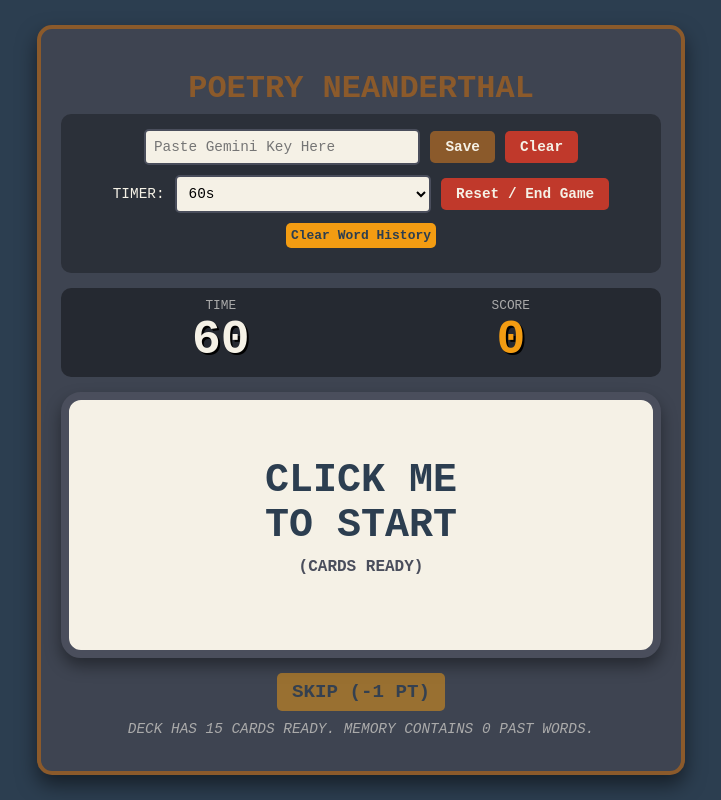
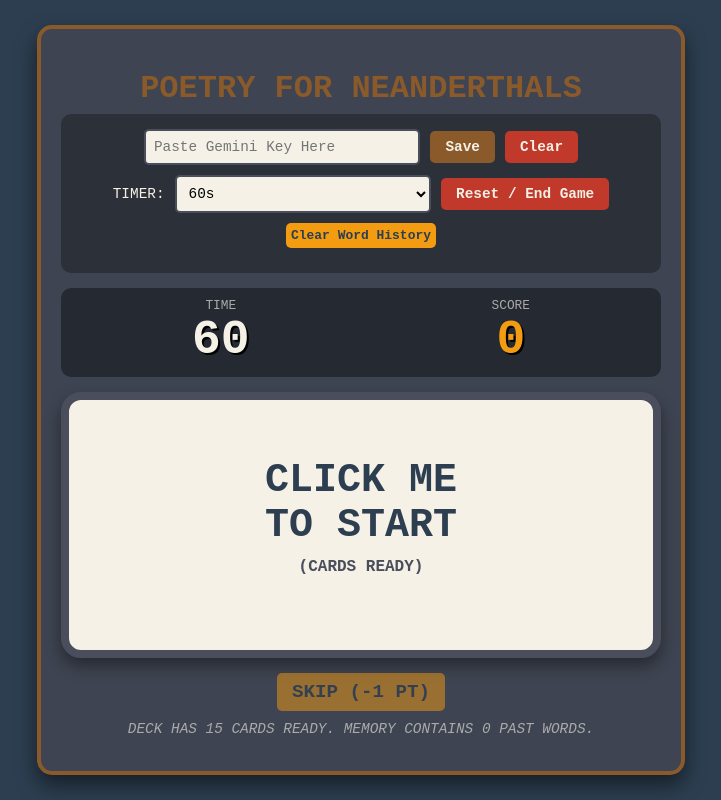
Before and after one commit to cleonf24/poetry-for-neanderthals, a plain HTML site: page index.html in a window 1280 px wide. Shown: the whole page, without its empty margins (279-1000 px from the left). Drawn offline with Linux system fonts and the light colour scheme.

Commit message:
Update title and heading for consistency

```diff
--- a/index.html
+++ b/index.html
@@ -3,7 +3,7 @@
 <head>
     <meta charset="UTF-8">
     <meta name="viewport" content="width=device-width, initial-scale=1.0">
-    <title>Poetry for Neanderthals: Pro Edition</title>
+    <title>Poetry for Neanderthals</title>
     <style>
         :root {
             --bone-white: #f5f1e6;
@@ -159,7 +159,7 @@
 <body>
 
 <div id="game-container">
-    <h1>Poetry Neanderthal</h1>
+    <h1>Poetry for Neanderthals</h1>
 
     <div id="setup-panel">
         <div class="setup-row">
```
